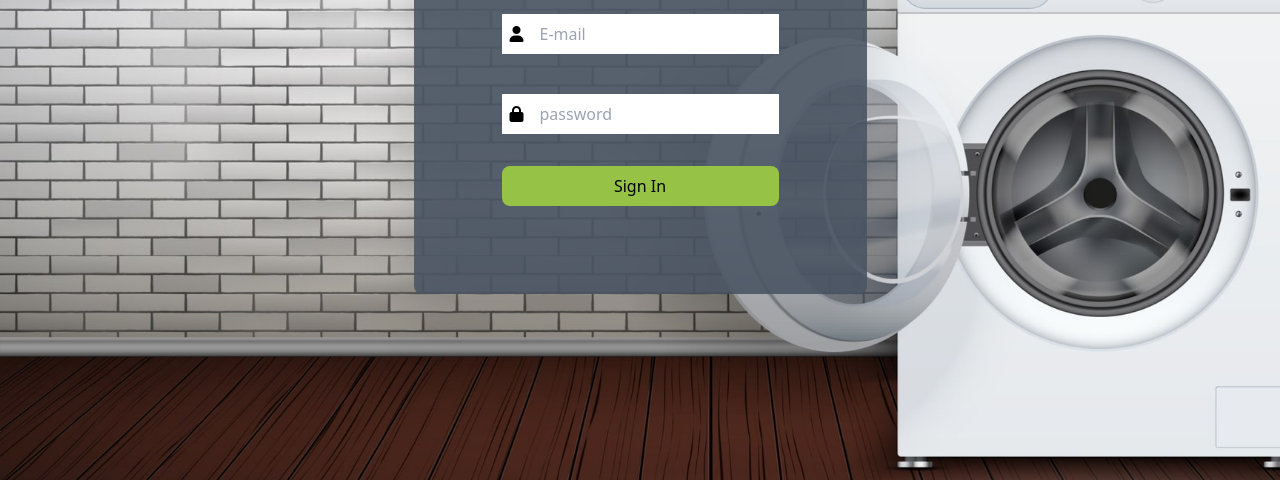
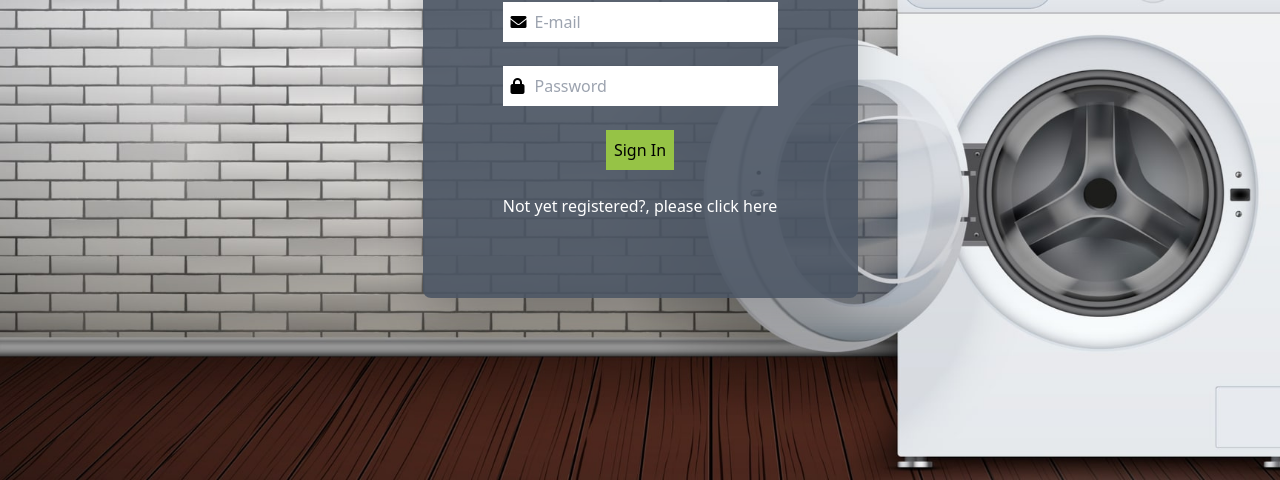
Before and after one commit to Saidul-Shiblee/WC, a website: page public/Signin-admin.html in a window 1280 px wide. Shown: the part 320-800 px from the top of the page. Drawn offline with Linux system fonts and the light colour scheme.

Commit message:
Done from home on 15.01.2022

```diff
--- a/public/Signin-admin.html
+++ b/public/Signin-admin.html
@@ -7,30 +7,31 @@
     <link href="style.css" rel="stylesheet">
     <link href="https://cdnjs.cloudflare.com/ajax/libs/font-awesome/6.0.0-beta3/css/all.min.css" rel="stylesheet">
 
-    <title>Wash & Clean </title>
+    <title>Admin Sign In </title>
 </head>
 <body>
     <div class="flex items-center justify-center h-screen bg-cover" style="background-image: url(../assets/login.jpg)">
-
-
-        <form id='userForm' action="" class="bg-gray-600 border-0 rounded-lg p-20 drop-shadow-2xl bg-opacity-90" onsubmit="return false" >
+        <form id='userForm' action="" class="bg-gray-600 border-0 rounded-lg p-20 shadow-2xl bg-opacity-90" onsubmit="return false" >
+          <div class="flex flex-col items-center justify-center">
             <div class="flex justify-center">
                 <h1 class=" text-white text-3xl font-bold">Admin Login</h1>
             </div>
-            <div class='flex  p-2 mt-6 '>
-                <span class="bg-white w-auto h-10 p-2 "><i class="fas fa-user "></i></span>
-                <input id="email" class='w-auto h-10 border-0 p-2  focus:outline-none focus:ring-2 focus:ring-blue-800 group-focus:' type="email" placeholder="E-mail">
+             <div class='flex relative  h-10 mt-6 justify-center'>
+                <input id="email" class='w-full h-10 border-0 pl-8 pr-3 focus:ring-blue-800 focus:outline-none focus:ring-2 '  type="email" placeholder="E-mail"  >
+                <div class="bg-white w-auto h-10  px-2 absolute left-0 inset-y-0 flex justify-center items-center"><i class="fas fa-envelope"></i></div>
              </div>
-             <div class='flex  p-2 mt-6 '>
-                <span class="bg-white w-auto h-10 p-2 "><i class="fas fa-lock"></i></span>
-                <input id="password" class='w-auto h-10 border-0 p-2  focus:outline-none focus:ring-2 focus:ring-blue-800 group-focus:' type="password" placeholder="password">
+             <div class='flex relative  h-10 mt-6 justify-center'>
+                <input id="password" class='w-full h-10 border-0 pl-8 pr-3 focus:ring-blue-800 focus:outline-none focus:ring-2 ' type="Password" placeholder="Password"  >
+                <div class="bg-white w-auto h-10  px-2 absolute left-0 inset-y-0 flex justify-center items-center"><i class="fas fa-lock "></i></div>
              </div>
-             <div class='p-2 flex justify-center mt-4'>
-               <button onClick='signIn()' class=" w-full h-auto p-2 border-0 rounded-lg bg-owngreen ">Sign In</button>
+             <div class='flex justify-center mt-6'>
+               <button onClick='signIn()' class=" w-full h-auto p-2 border-0  bg-owngreen ">Sign In</button>
              </div>
+             <div class ="flex justify-center mt-6">
+                <p class=" text-white">Not yet registered?, please click here  </p>
+            </div>
+          </div>
         </form>
-
-
     </div>
 
 
@@ -41,7 +42,6 @@
         function signIn(){
             const eMail=document.querySelector('#email').value
             const password=document.querySelector('#password').value
-
             Users= JSON.parse(localStorage.getItem('Users'))
 
             let userinfo=[]
```
Also changed, not shown: public/Signin.html (+6 -6 lines), public/admindashboard.html (+1 -1 lines), public/orderstatus copy.html (+15 -3 lines), public/style.css, 1 other file.
